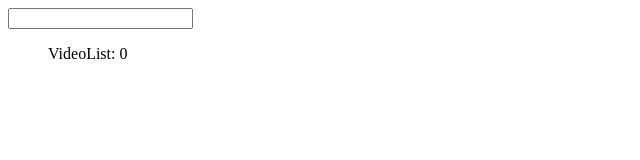
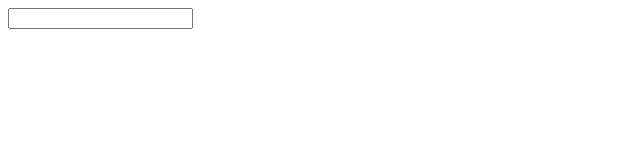
Before and after one commit to wigsters52/Vue-youtube-clone, a Vue app in the folder video-browswer/: page / in a window 1280 px wide. Shown: the top 160 px of the page, without its empty margins (0-640 px from the left). Built offline with nearby package versions, Linux system fonts and the light colour scheme.

Commit message:
adding lists to project

```diff
--- a/video-browswer/src/components/VideoList.vue
+++ b/video-browswer/src/components/VideoList.vue
@@ -1,13 +1,18 @@
 <template>
     <ul>
-        VideoList:
-        {{ videos.length}}
+        <VideoListItem v-for="video in videos" :key="video"></VideoListItem>
     </ul>
 </template>
 
 <script>
+
+import VideoListItem from './VideoListItem'
+
 export default {
     name: 'VideoList',
+    components: {
+        VideoListItem
+    },
     props: {
         videos: Array
     }
--- /dev/null
+++ b/video-browswer/src/components/VideoListItem.vue
@@ -0,0 +1,11 @@
+<template>
+  <li>
+    VideoListItem
+  </li>
+</template>
+
+<script>
+export default {
+  name: 'VideoListItem'
+}
+</script>
```
